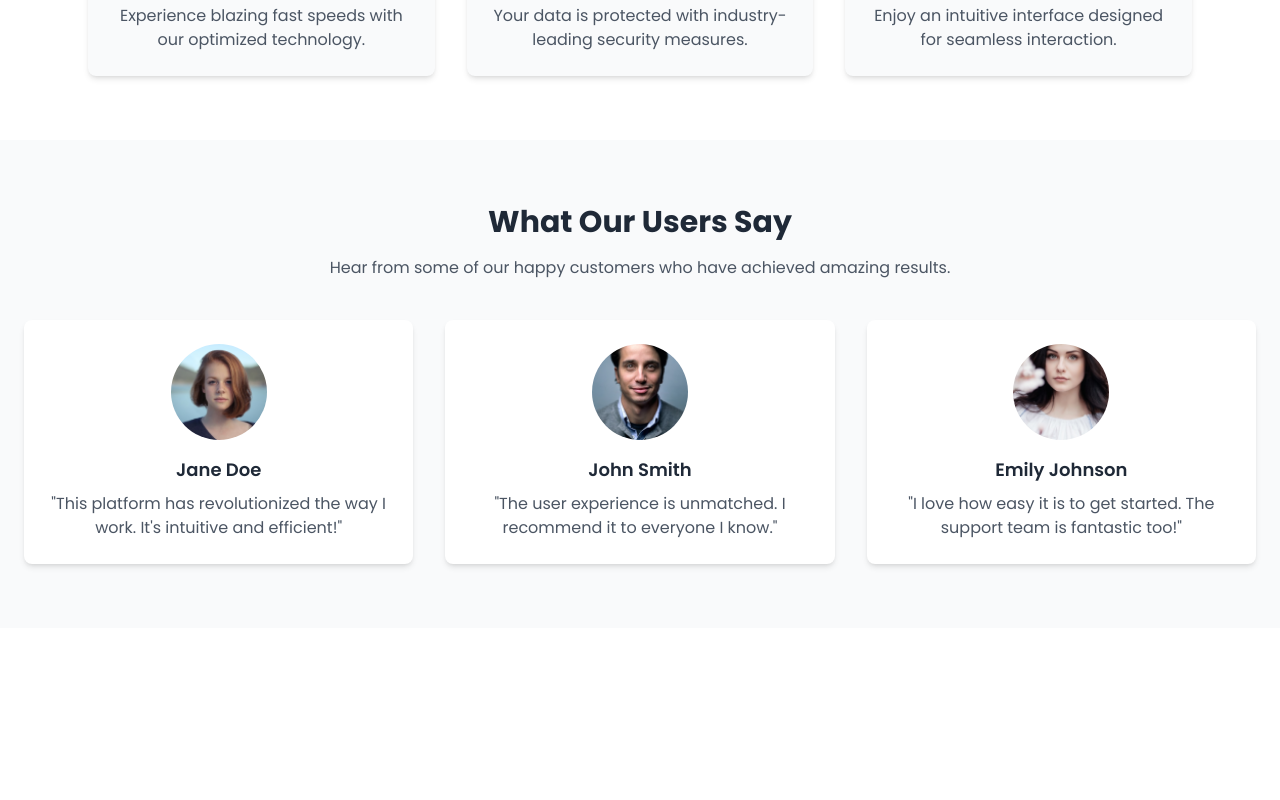
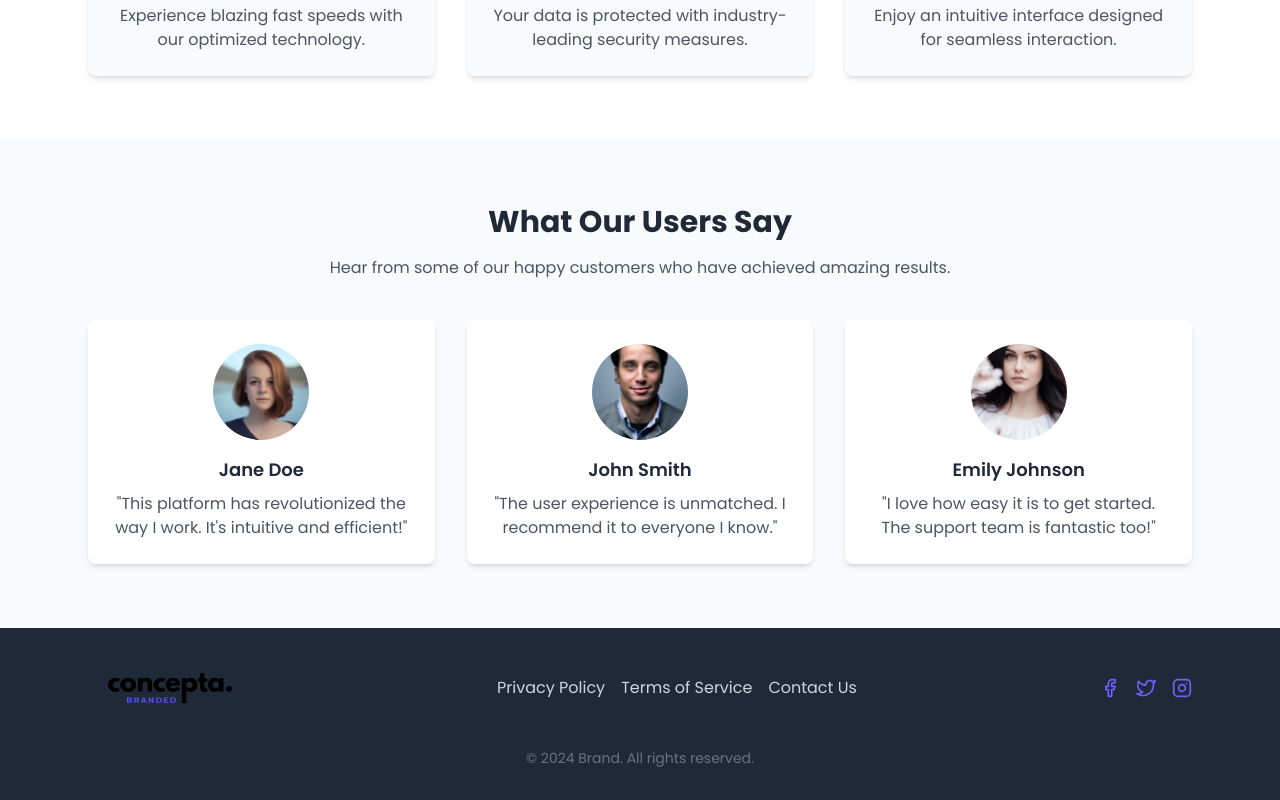
Before and after one commit to JaceTheAce12/frontend-focus, a React (Create React App) app: page / in a window 1280 px wide. Shown: the part 890-1690 px from the top of the page. Before the commit the page ends 1518 px from the top, so only its background shows below. Built offline with nearby package versions, Linux system fonts and the light colour scheme.

Commit message:
finished footer component with necessary content

```diff
--- a/src/App.js
+++ b/src/App.js
@@ -3,6 +3,7 @@ import Header from "./components/Header";
 import Hero from "./components/Hero";
 import Features from "./components/Features";
 import Testimonials from "./components/Testimonials";
+import Footer from "./components/Footer";
 
 function App() {
   return (
@@ -11,6 +12,7 @@ function App() {
       <Hero />
       <Features />
       <Testimonials />
+      <Footer />
     </div>
   );
 }
--- a/src/components/Footer.jsx
+++ b/src/components/Footer.jsx
@@ -0,0 +1,58 @@
+import React from "react";
+import { FiFacebook, FiTwitter, FiInstagram } from "react-icons/fi";
+import businessLogo from "../assets/businessLogo.png";
+
+const Footer = () => {
+  return (
+    <footer className="bg-gray-800 text-gray-300 py-8">
+      <div className="container mx-auto px-6 max-w-6xl">
+        <div className="flex flex-col md:flex-row items-center justify-between space-y-6 md:space-y-0">
+          <div className="text-xl font-bold text-white">
+          <a href="/">
+              <img src={businessLogo} alt="Brand Logo" className="h-14" />
+            </a>
+          </div>
+
+          <div className="flex space-x-4">
+            <a
+              href="#"
+              className="hover:text-white transition-colors"
+            >
+              Privacy Policy
+            </a>
+            <a
+              href="#"
+              className="hover:text-white transition-colors"
+            >
+              Terms of Service
+            </a>
+            <a
+              href="#"
+              className="hover:text-white transition-colors"
+            >
+              Contact Us
+            </a>
+          </div>
+
+          <div className="flex space-x-4">
+            <a href="#" className="text-[#6C63FF] hover:text-white transition-colors">
+              <FiFacebook className="text-xl" />
+            </a>
+            <a href="#" className="text-[#6C63FF] hover:text-white transition-colors">
+              <FiTwitter className="text-xl" />
+            </a>
+            <a href="#" className="text-[#6C63FF] hover:text-white transition-colors">
+              <FiInstagram className="text-xl" />
+            </a>
+          </div>
+        </div>
+
+        <div className="mt-8 text-center text-sm text-gray-500">
+          © {new Date().getFullYear()} Brand. All rights reserved.
+        </div>
+      </div>
+    </footer>
+  );
+};
+
+export default Footer;
--- a/src/components/Testimonials.jsx
+++ b/src/components/Testimonials.jsx
@@ -27,7 +27,7 @@ const Testimonials = () => {
 
   return (
     <section className="bg-gray-50 py-16">
-      <div className="container mx-auto text-center px-6">
+      <div className="container mx-auto text-center px-6 max-w-6xl">
         <h2 className="text-3xl font-bold text-gray-800">What Our Users Say</h2>
         <p className="text-gray-600 mt-4">
           Hear from some of our happy customers who have achieved amazing
```
